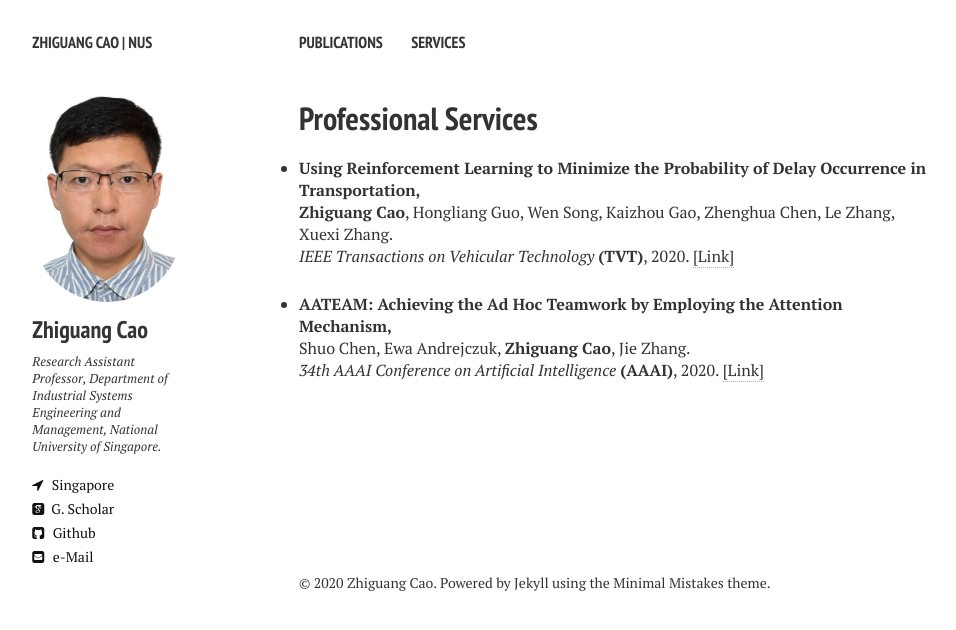
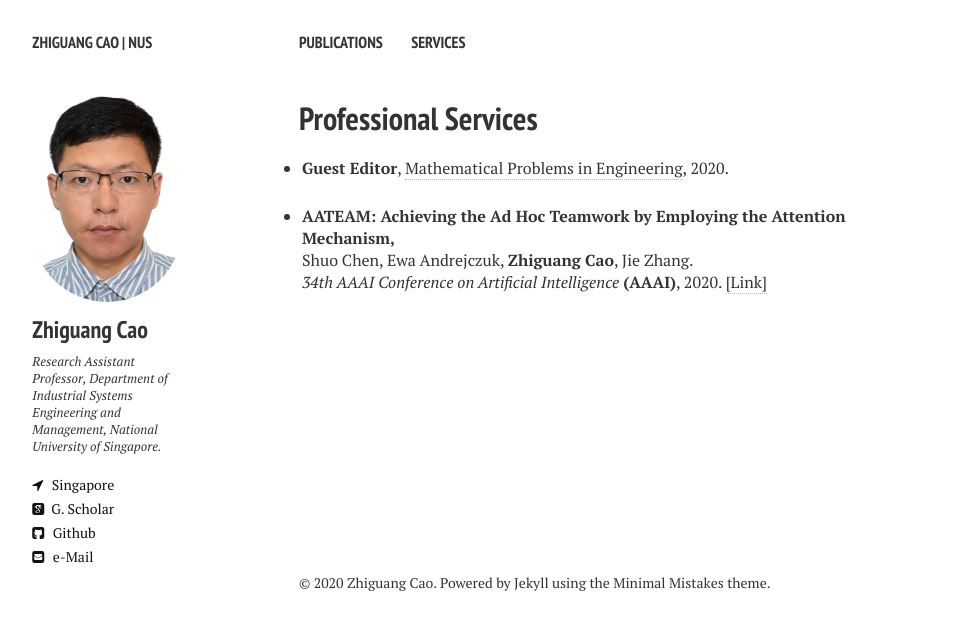
Before and after one commit to zhiguangcaosg/zhiguangcaosg.github.io, a Jekyll site: the page built from tools.md, in a window 1280 px wide. Shown: the top 630 px of the page, without its empty margins (21-977 px from the left). Built offline with Jekyll 4.4.1, drawn with Linux system fonts in a browser that asks for light colours; nearby versions of some CDN libraries.

Commit message:
Update tools.md

```diff
--- a/tools.md
+++ b/tools.md
@@ -7,13 +7,11 @@ modified: 6-3-2018
 comments: false
 ---
 
-<ul style="padding-left:0px;">
+<ul style="padding-left:3px;">
 
 <li>
 <p>
-<b>Using Reinforcement Learning to Minimize the Probability of Delay Occurrence in Transportation,</b>
-<br><b>Zhiguang Cao</b>, Hongliang Guo, Wen Song, Kaizhou Gao, Zhenghua Chen, Le Zhang, Xuexi Zhang.<br>
-<i>IEEE Transactions on Vehicular Technology</i> <b>(TVT)</b>, 2020. <a href="https://ieeexplore.ieee.org/document/8952783" target="_blank">[Link]</a>
+<b>Guest Editor</b>, <a href="https://ieeexplore.ieee.org/document/8952783" target="_blank"> Mathematical Problems in Engineering</a>, 2020.
 </p>
 </li>
 
```
